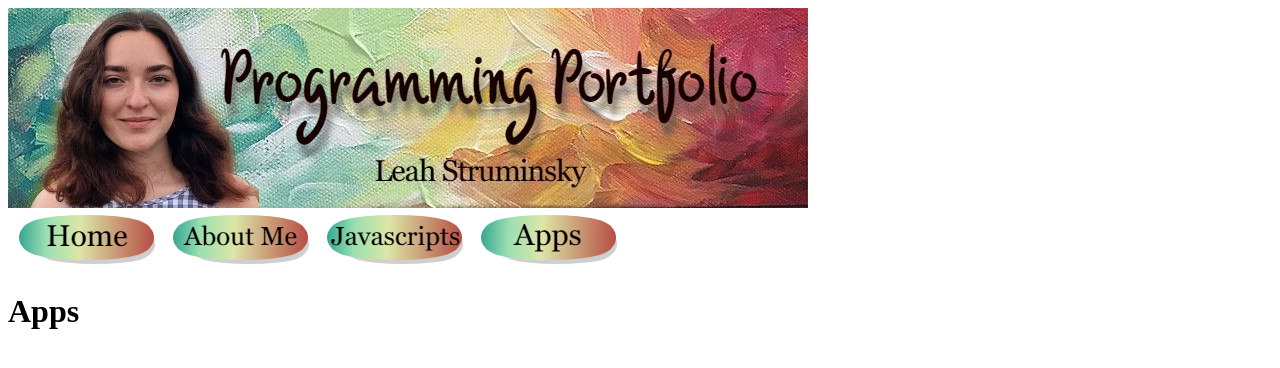
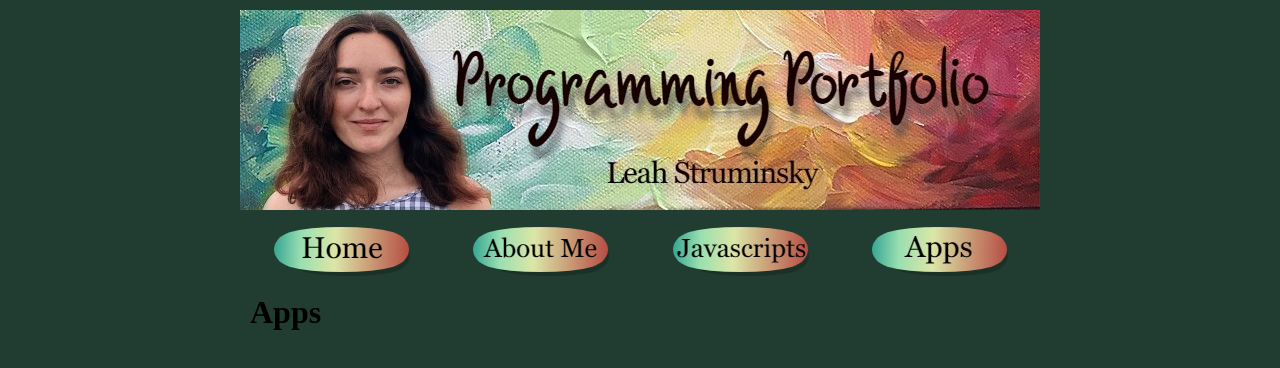
Before and after one commit to leahstruminsky/leahstruminsky.github.io, a plain HTML site: page apps.html in a window 1280 px wide. Drawn offline with Linux system fonts and the light colour scheme.

Commit message:
Update apps.html

```diff
--- a/apps.html
+++ b/apps.html
@@ -3,11 +3,12 @@
     <head>
         <meta charset="utf-8">
         <title>Apps</title>
+        <link rel="stylesheet" href="style1.css">
     </head>
     <body>
-   <img src="myBanner.jpg">
-
-<table>
+      <div id="main_body">
+<img id= "banner" src="myBanner.jpg">
+<table id="navigation">
     <thead>
        <tr>
            <th> <a href="index.html"> <img src="home.png"> </a> </th>
@@ -17,7 +18,8 @@
        </tr>
     </thead>
         </table>
-    <h1> Apps </h1>
+    <h1 id="page_headers"> Apps </h1>
 
+    </div>
     </body>
 </html>
```
